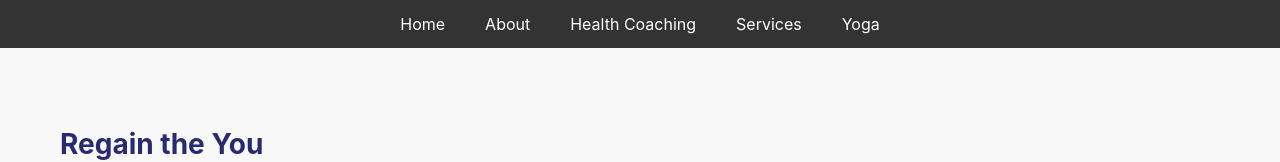
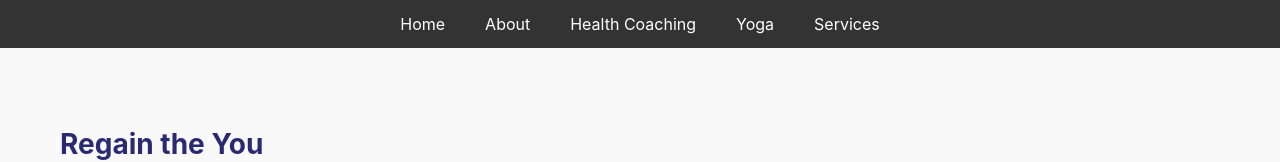
Before and after one commit to cxplanet/kmlwellness-spa, a React (Create React App) app: page / in a window 1280 px wide. Shown: the top 162 px of the page. Built offline with nearby package versions, Linux system fonts and the light colour scheme.

Commit message:
switched heading order

```diff
--- a/src/components/NavBar.js
+++ b/src/components/NavBar.js
@@ -10,8 +10,8 @@ function Navbar() {
                 <li><Link to="/about">About</Link></li>
                 <li><Link to="/coaching">Health Coaching</Link></li>
                 {/* <li><Link to="/book-online">Book Online</Link></li> */}
+                <li><Link to="/yoga">Yoga</Link></li>
                 <li><Link to="/services">Services</Link></li>
-                <li><Link to="/yoga">Yoga</Link></li>
             </ul>
         </nav>
     );
```
Also changed, not shown: 2 other files (tests, documents, lock files or other folders).
